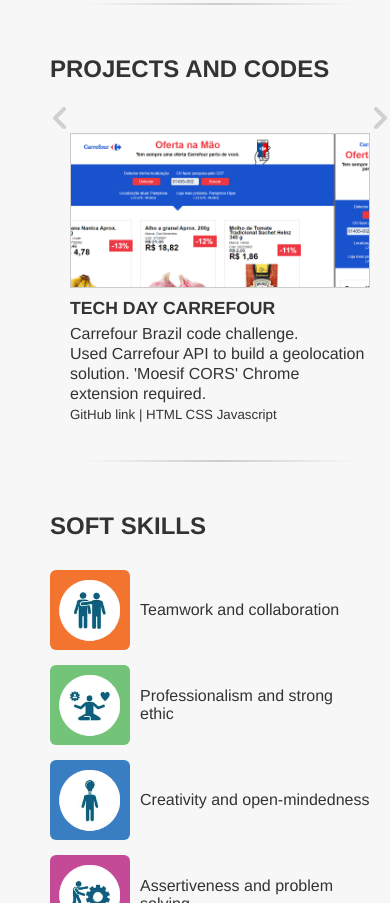
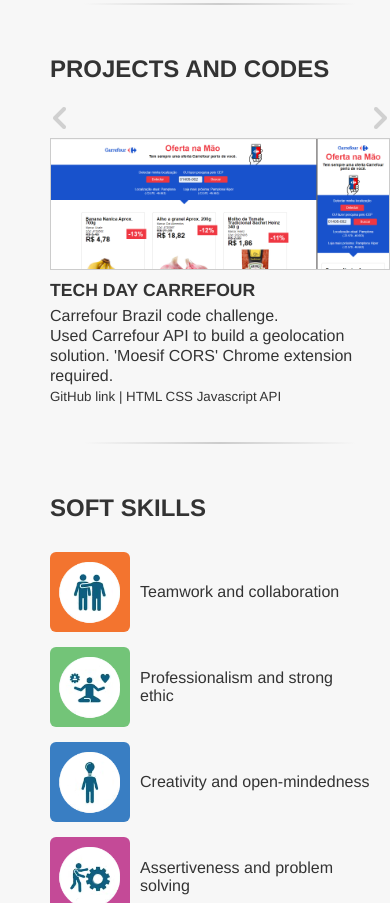
Before and after one commit to joaoortegabr/cv, a plain HTML site: page index.html in a window 390 px wide. Shown: the part 2917-3820 px from the top of the page. Drawn offline with Linux system fonts and the light colour scheme.

Commit message:
Add files via upload

```diff
--- a/index.html
+++ b/index.html
@@ -300,7 +300,7 @@
                             <p class="project-short-description">Carrefour Brazil code challenge.<br />
                                 Used Carrefour API to build a geolocation solution. 'Moesif CORS' Chrome extension required.<br />
                                 <small><a href="https://github.com/joaoortegabr/carrefour-challenge" target="blank">GitHub link</a>
-                                    | HTML CSS Javascript</small></p>
+                                    | HTML CSS Javascript API</small></p>
                         </div>
                     </div>
                     <div class="card">
--- a/style.css
+++ b/style.css
@@ -266,14 +266,7 @@
 
 /* CAROUSEL */
 
-/*
-#projects {
-    overflow: hidden;
-}
-*/
-
 .project-container {
-    padding: 0 20px;
     display: flex;
     overflow-x: auto;
     overflow-y: hidden;
@@ -287,8 +280,7 @@
 .card {
     flex: 0 0 auto;
     width: 400px;
-    height: 100%;
-    margin: 0 20px 0 0;
+    margin: 0 10px;
 }
 
 .card:hover .card-btn {
@@ -298,14 +290,13 @@
 .project-image {
     position: relative;
     width: 100%;
-    height: 155px;
     overflow: hidden;
     border: 1px solid #ccc;
 }
 
 .project-thumb {
     width: 100%;
-    height: 100%;
+    display: block;
     object-fit: cover;
 }
 
@@ -314,16 +305,17 @@
     bottom: 10px;
     left: 50%;
     transform: translateX(-50%);
-    padding: 6px;
+    padding: 4px;
     width: 40%;
     text-transform: uppercase;
     text-align: center;
+    vertical-align: baseline;
     font-size: 0.9rem;
     border: none;
+    border-radius: 4px;
     outline: none;
     background-color: rgb(9, 158, 16);
     color: #fff;
-    border-radius: 4px;
     transition: 0.5s;
     cursor: pointer;
     opacity: 0;
@@ -454,15 +446,21 @@
         opacity: 1;
     }
 
+    .card:first-child, .card:last-child {
+        margin: 0;
+    }
+
     .project-image {
         width: 100%;
-        height: 155px;
+        height: auto;
+        display: block;
     }
 
     .pre-btn, .nxt-btn {
         position: relative;
         width: 20px;
         height: 30px;
+        margin: 0 0 5px 0;
     }
 
 
```
